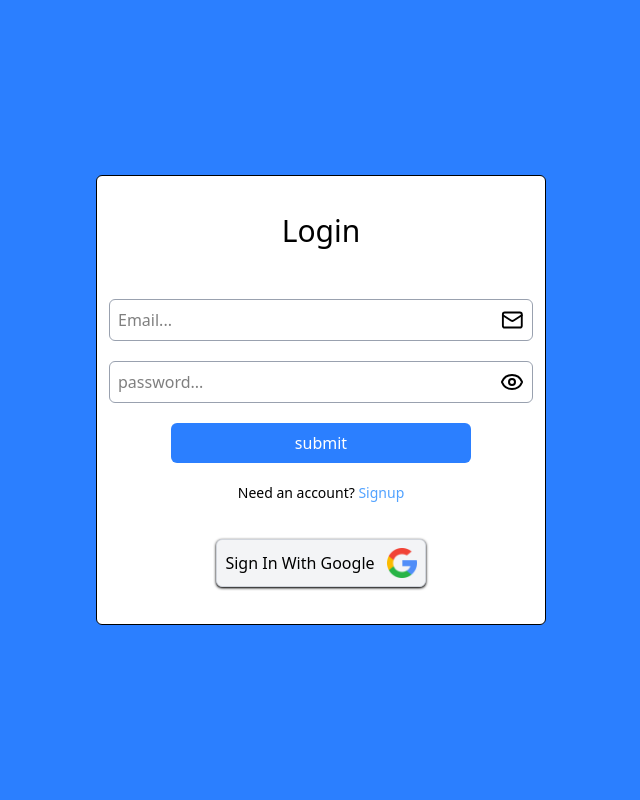
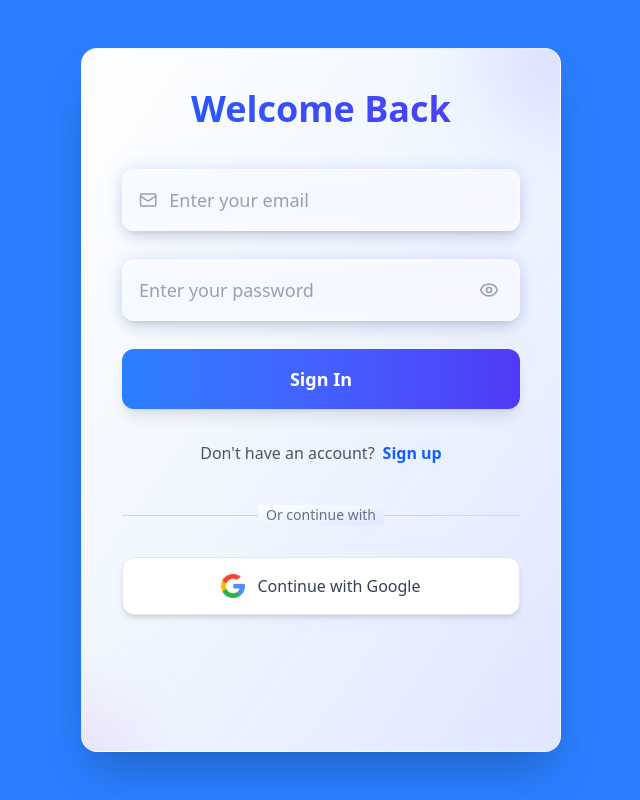
Before and after one commit to NikaJamaspishvili/job-tracker, a Next.js app: page /register in a window 1280 px wide. Shown: the whole page, without its empty margins (319-959 px from the left). Built offline with nearby package versions, Linux system fonts and the light colour scheme.

Commit message:
UI changes

```diff
--- a/components/Register.tsx
+++ b/components/Register.tsx
@@ -74,27 +74,105 @@ const Register = ({pageType,setPageType}:{pageType:string,setPageType:React.Disp
 
 
     return (
-      <div className="border m-auto bg-white p-3 rounded-md flex flex-col gap-5 items-center justify-center w-full max-w-[450px] min-h-[450px]">
-          <h1 className="text-3xl mb-[30px]">{pageType === "login" ? "Login" : "Signup"}</h1>
-          <form onSubmit={handleSubmit} className="flex flex-col gap-5 w-full items-center">
-              <div className="flex border border-gray-400 w-full rounded-md p-2">
-                <input onChange={(e)=>setValue1(e.target.value)} value={value1} type="text" className="w-full outline-0 border-0" placeholder="Email..." name="email"/>
-                <Mail />
+      <div className="relative overflow-hidden bg-gradient-to-br from-white via-blue-50 to-indigo-100 p-10 rounded-2xl shadow-2xl border border-white/20 backdrop-blur-sm w-full max-w-[480px] mx-auto my-12">
+        {/* Background decoration */}
+        <div className="absolute -top-20 -right-20 w-40 h-40 bg-gradient-to-br from-blue-400/20 to-purple-400/20 rounded-full blur-2xl"></div>
+        <div className="absolute -bottom-20 -left-20 w-32 h-32 bg-gradient-to-tr from-indigo-400/20 to-pink-400/20 rounded-full blur-2xl"></div>
+
+        <div className="relative z-10">
+          <h1 className="text-4xl font-bold text-center mb-10 bg-gradient-to-r from-blue-600 to-indigo-600 bg-clip-text text-transparent">
+            {pageType === "login" ? "Welcome Back" : "Create Account"}
+          </h1>
+
+          <form onSubmit={handleSubmit} className="flex flex-col gap-7 w-full">
+            <div className="space-y-3">
+              <div className="relative group">
+                <div className="absolute inset-0 bg-gradient-to-r from-blue-500 to-indigo-500 rounded-xl blur opacity-20 group-hover:opacity-30 transition duration-300"></div>
+                <div className="relative flex items-center bg-white/80 backdrop-blur-sm border border-white/30 rounded-xl p-4 shadow-lg hover:shadow-xl transition-all duration-300">
+                  <Mail className="w-5 h-5 text-gray-400 mr-3" />
+                  <input
+                    onChange={(e)=>setValue1(e.target.value)}
+                    value={value1}
+                    type="text"
+                    className="w-full bg-transparent outline-none text-gray-700 placeholder-gray-400 text-lg"
+                    placeholder="Enter your email"
+                    name="email"
+                  />
+                </div>
               </div>
-              {Errors.length > 0 && Errors.find(err => err.field === "email") && <Message message={Errors.find(err => err.field === "email")?.message}/>}
-              <div className="flex border border-gray-400 w-full rounded-md p-2">
-                <input onChange={(e)=>setValue2(e.target.value)} value={value2} type={showPassword ? "text" : "password"} className="w-full outline-0" placeholder="password..." name="password"/>
-                <button type="button" className="cursor-pointer" onClick={()=>setShowPassword(!showPassword)}>{showPassword ? <EyeClosed/> :<Eye/>}</button>
+              {Errors.length > 0 && Errors.find(err => err.field === "email") &&
+                <Message message={Errors.find(err => err.field === "email")?.message}/>
+              }
+            </div>
+
+            <div className="space-y-3">
+              <div className="relative group">
+                <div className="absolute inset-0 bg-gradient-to-r from-blue-500 to-indigo-500 rounded-xl blur opacity-20 group-hover:opacity-30 transition duration-300"></div>
+                <div className="relative flex items-center bg-white/80 backdrop-blur-sm border border-white/30 rounded-xl p-4 shadow-lg hover:shadow-xl transition-all duration-300">
+                  <input
+                    onChange={(e)=>setValue2(e.target.value)}
+                    value={value2}
+                    type={showPassword ? "text" : "password"}
+                    className="w-full bg-transparent outline-none text-gray-700 placeholder-gray-400 text-lg"
+                    placeholder="Enter your password"
+                    name="password"
+                  />
+                  <button
+                    type="button"
+                    className="ml-3 p-1 rounded-lg hover:bg-gray-100 transition-colors duration-200 cursor-pointer"
+                    onClick={()=>setShowPassword(!showPassword)}
+                  >
+                    {showPassword ? <EyeClosed className="w-5 h-5 text-gray-400"/> : <Eye className="w-5 h-5 text-gray-400"/>}
+                  </button>
+                </div>
               </div>
-              {Errors.length > 0 && Errors.find(err => err.field === "password") && <Message message={Errors.find(err => err.field === "password")?.message}/>}
-              <button className="bg-blue-500 text-white p-2 rounded-md w-full max-w-[300px] cursor-pointer">{isPending ? "Loading..." : "submit"}</button>
+              {Errors.length > 0 && Errors.find(err => err.field === "password") &&
+                <Message message={Errors.find(err => err.field === "password")?.message}/>
+              }
+            </div>
+
+            <button
+              className="relative group bg-gradient-to-r from-blue-500 to-indigo-600 text-white p-4 rounded-xl font-semibold text-lg shadow-lg hover:shadow-xl transform hover:scale-[1.02] transition-all duration-300 overflow-hidden cursor-pointer"
+              disabled={isPending}
+            >
+              <div className="absolute inset-0 bg-gradient-to-r from-blue-600 to-indigo-700 opacity-0 group-hover:opacity-100 transition-opacity duration-300"></div>
+              <span className="relative z-10">
+                {isPending ? "Processing..." : (pageType === "login" ? "Sign In" : "Create Account")}
+              </span>
+            </button>
           </form>
-          <p className="text-sm">{pageType === "login" ? "Need an account?" : "Already have an account?"} <button className="text-md text-blue-400 cursor-pointer" onClick={handlePageChange}>{pageType === "login" ? "Signup" : "Login"}</button></p>
 
-          <button onClick={handleGoogleClick} className="flex items-center shadow-sm shadow-black gap-3 border border-gray-300 p-2 rounded-md bg-gray-100 mt-4 cursor-pointer hover:scale-101 transition-all duration-100">
-            <p>Sign In With Google</p>
-            <Image className="cursor-pointer w-[30px]" src={google_logo} alt="Google logo"/>
-          </button>
+          <div className="mt-8 text-center">
+            <p className="text-gray-600">
+              {pageType === "login" ? "Don't have an account?" : "Already have an account?"}
+              <button
+                className="ml-2 text-blue-600 hover:text-blue-700 font-semibold hover:underline transition-colors duration-200 cursor-pointer"
+                onClick={handlePageChange}
+              >
+                {pageType === "login" ? "Sign up" : "Sign in"}
+              </button>
+            </p>
+          </div>
+
+          <div className="mt-10">
+            <div className="relative">
+              <div className="absolute inset-0 flex items-center">
+                <div className="w-full border-t border-gray-300"></div>
+              </div>
+              <div className="relative flex justify-center text-sm">
+                <span className="px-2 bg-gradient-to-br from-white via-blue-50 to-indigo-100 text-gray-500">Or continue with</span>
+              </div>
+            </div>
+
+            <button
+              onClick={handleGoogleClick}
+              className="mt-8 cursor-pointer w-full flex items-center justify-center gap-3 bg-white border border-gray-200 p-4 rounded-xl shadow-md hover:shadow-lg transform hover:scale-[1.02] transition-all duration-300 group"
+            >
+              <Image className="w-6 h-6 transition-transform duration-300 group-hover:scale-110" src={google_logo} alt="Google logo"/>
+              <span className="text-gray-700 font-medium">Continue with Google</span>
+            </button>
+          </div>
+        </div>
       </div>
     )
   }
--- a/components/profile/LeftSection.tsx
+++ b/components/profile/LeftSection.tsx
@@ -8,12 +8,32 @@ const LeftSection = ({setNavigation,navigation,email}:{setNavigation:React.Dispa
   ];
 
   return (
-    <section className="flex flex-col py-3 my-5 gap-2 bg-white border-gray-300 border border-r-0 p-3 rounded-lg rounded-r-none items-center w-full">
-        <h1 className="text-md outline-0 bg-white cursor-default text-center flex items-center justify-center gap-3 rounded-md w-4/5 mx-auto p-3 text-gray-500"><Mail /> {email}</h1>
-      <div className="w-full flex flex-col gap-2 mt-3 [&>button]:cursor-pointer">
-        {array.map(result => (
-          <button key={result.id} onClick={()=>setNavigation(result.value)} className={`w-full p-3 rounded-xl font-manrope ${navigation === result.value ? "bg-blue-500 text-white border-0": "bg-white text-black border"}`}>{result.label}</button>
-        ))}
+    <section className="flex flex-col py-6 my-5 gap-4 bg-gradient-to-br from-white via-blue-50/30 to-indigo-100/30 border border-white/20 shadow-xl backdrop-blur-sm p-6 rounded-2xl rounded-r-none items-center w-full relative overflow-hidden">
+      {/* Background decoration */}
+      <div className="absolute -top-10 -right-10 w-32 h-32 bg-gradient-to-br from-blue-400/10 to-purple-400/10 rounded-full blur-2xl"></div>
+      <div className="absolute -bottom-10 -left-10 w-24 h-24 bg-gradient-to-tr from-indigo-400/10 to-pink-400/10 rounded-full blur-2xl"></div>
+
+      <div className="relative z-10 w-full">
+        <h1 className="text-lg font-medium outline-0 bg-white/80 backdrop-blur-sm cursor-default text-center flex items-center justify-center gap-3 rounded-xl w-full mx-auto p-4 text-gray-700 shadow-md border border-white/30">
+          <Mail className="w-5 h-5 text-blue-500" />
+          <span className="truncate">{email}</span>
+        </h1>
+
+        <div className="w-full flex flex-col gap-3 mt-6 [&>button]:cursor-pointer">
+          {array.map(result => (
+            <button
+              key={result.id}
+              onClick={()=>setNavigation(result.value)}
+              className={`w-full p-4 rounded-xl font-medium transition-all duration-300 transform hover:scale-[1.02] ${
+                navigation === result.value
+                  ? "bg-gradient-to-r from-blue-500 to-indigo-600 text-white shadow-lg shadow-blue-500/25 border-0"
+                  : "bg-white/80 backdrop-blur-sm text-gray-700 border border-white/30 hover:bg-white hover:shadow-md hover:border-blue-200"
+              }`}
+            >
+              {result.label}
+            </button>
+          ))}
+        </div>
       </div>
     </section>
   )
```
Also changed, not shown: components/Navbar.tsx (+48 -15 lines).
